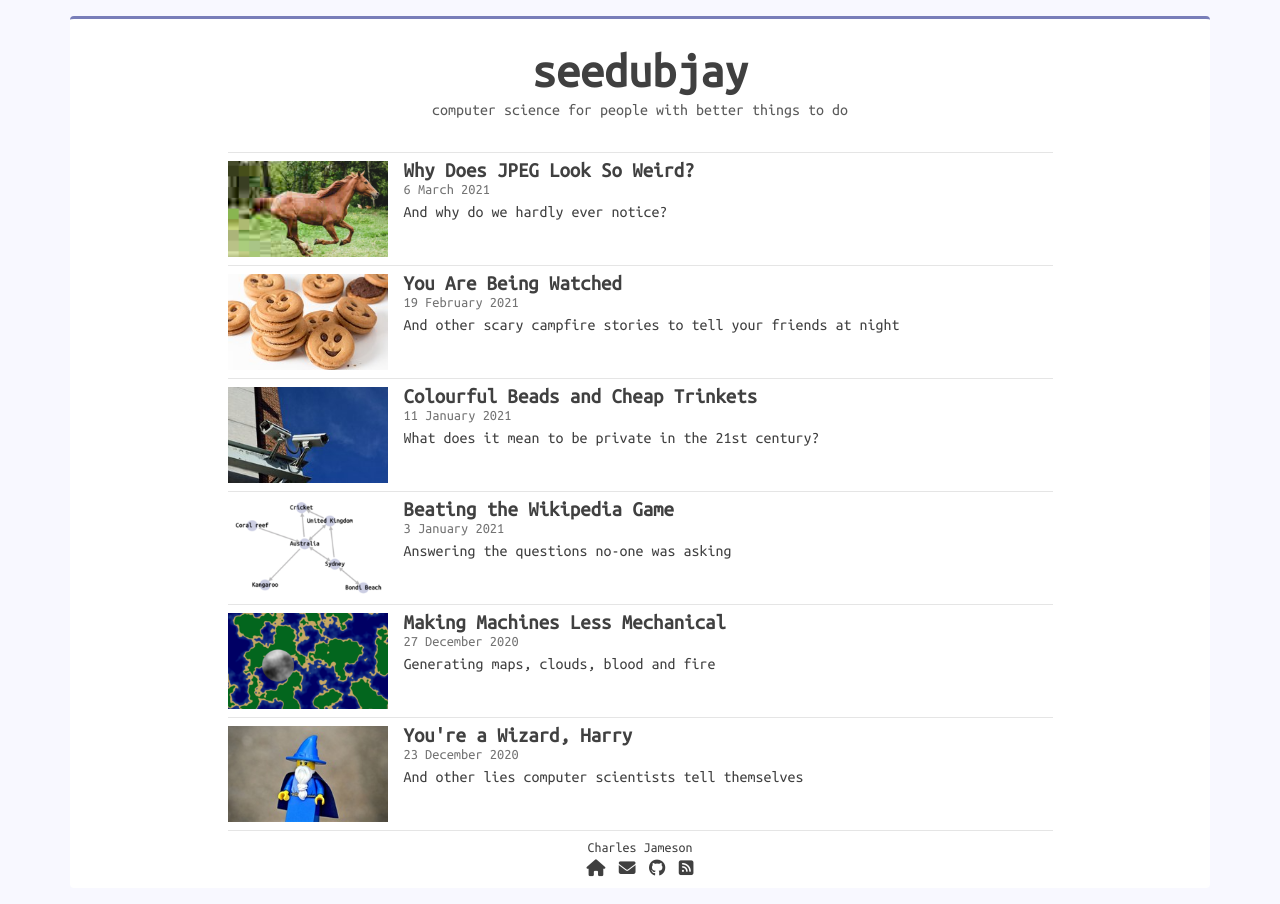
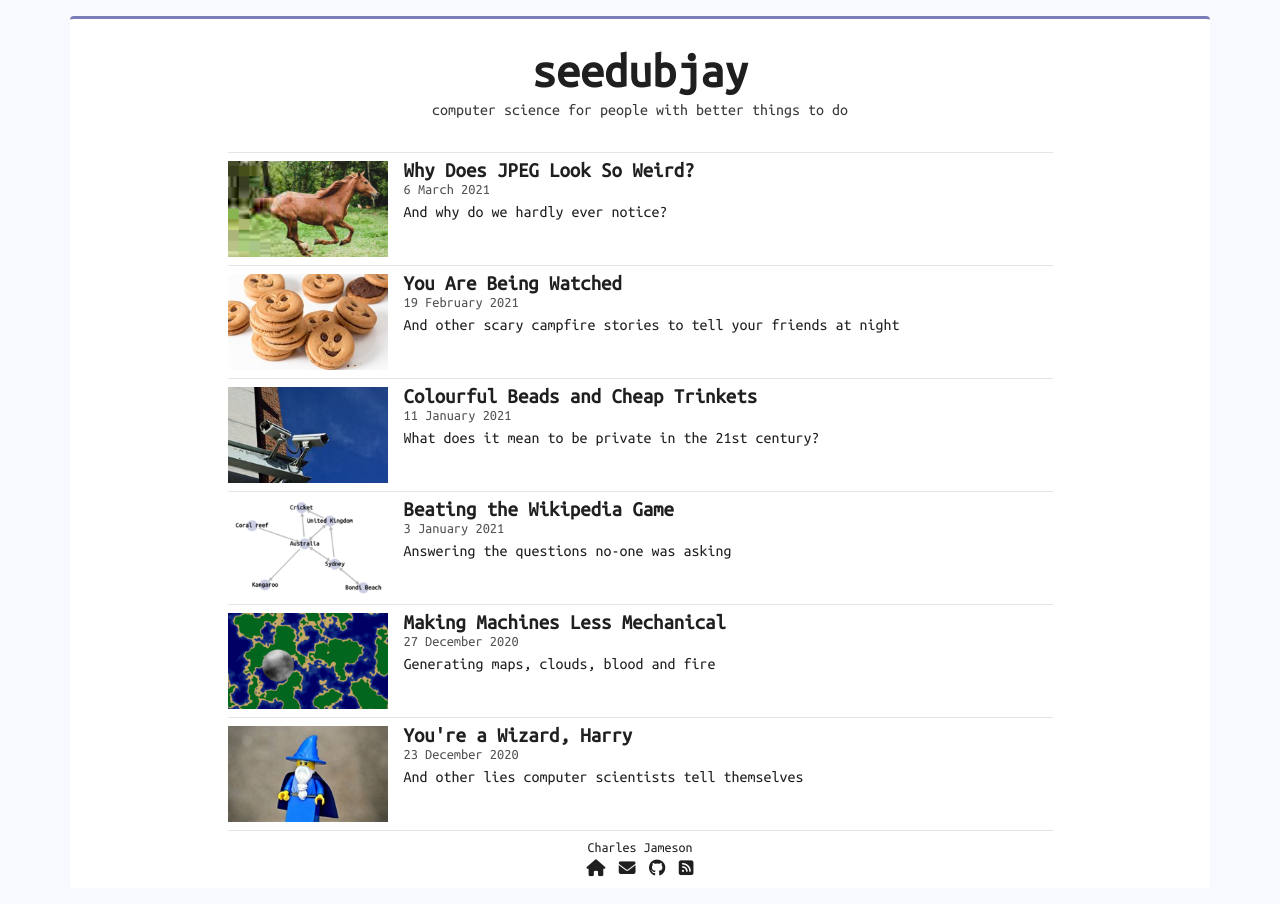
Before and after one commit to seedubjay/seedubjay.github.io, a Jekyll site: the page built from index.html, in a window 1280 px wide. Built offline with Jekyll 4.4.1, drawn with Linux system fonts in a browser that asks for light colours; nearby versions of some CDN libraries.

Commit message:
darker text

```diff
--- a/assets/css/_variables.scss
+++ b/assets/css/_variables.scss
@@ -9,7 +9,7 @@ $base-line-height: 1.5;
 //$mono-font-family: 'Source Code Pro', Menlo, Monaco, Inconsolata;
 $mono-font-family: 'Ubuntu Mono', Monaco, monospace;
 
-$text-color:       hsl(0, 0%, 25%);
+$text-color:       hsl(0, 0%, 12%);
 
 $alt-color:        hsl(236, 31%, 60%);
 $alt-color-darker: hsl(236, 45%, 50%); //darken($alt-color, 10%);
```
